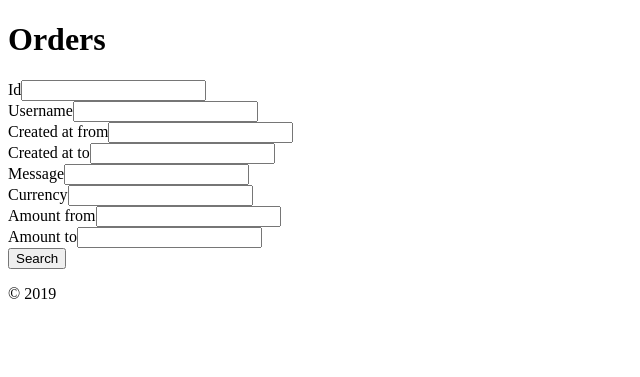
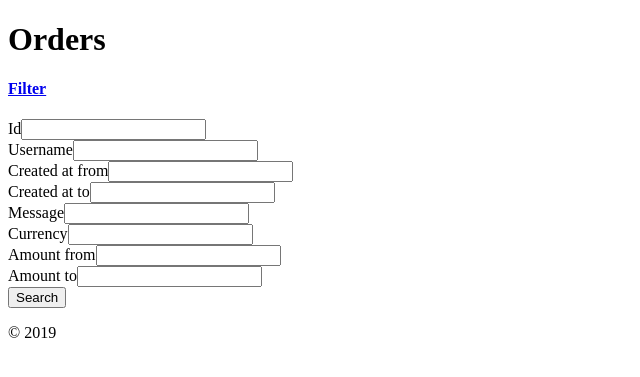
Before and after one commit to michael-vostrikov/yii2-prototype-example, a Yii app: template frontend/views/order/index.php in a window 1280 px wide. Shown: the top 377 px of the page, without its empty margins (0-640 px from the left). Run offline with PHP 8.4 and a stand-in for Yii, Linux system fonts and the light colour scheme; the template is opened without the code that fills it: most values are stand-ins (such as "Sample title", 1, 10 or a date in 2020); form fields are guessed from the names that the template uses; data that the repository does not hold is empty; some libraries are stand-ins or nearby versions.

Commit message:
Change filter panel markup

```diff
--- a/frontend/views/order/index.php
+++ b/frontend/views/order/index.php
@@ -9,11 +9,29 @@ use yii\grid\GridView;
 
 $this->title = Yii::t('app', 'Orders');
 $this->params['breadcrumbs'][] = $this->title;
+
+$filterPanelExpanded = $searchModel->hasFilters();
 ?>
 <div class="order-index">
 
     <h1><?= Html::encode($this->title) ?></h1>
-    <?= $this->render('_search', ['model' => $searchModel]) ?>
+
+    <div class="panel-group" id="filter" role="tablist">
+        <div class="panel panel-default">
+            <div class="panel-heading" role="tab" id="filter-header">
+                <h4 class="panel-title">
+                    <a role="button" data-toggle="collapse" data-parent="#filter" href="#filter-body" aria-expanded="<?= ($filterPanelExpanded ? 'true' : 'false') ?>" aria-controls="filterBody">
+                    <?= Yii::t('app', 'Filter') ?>
+                    </a>
+                </h4>
+            </div>
+            <div id="filter-body" class="panel-collapse collapse <?= ($filterPanelExpanded ? 'in' : 'out') ?>" role="tabpanel" aria-labelledby="filter-header">
+                <div class="panel-body">
+                    <?= $this->render('_search', ['model' => $searchModel]) ?>
+                </div>
+            </div>
+        </div>
+    </div>
 
     <?= GridView::widget([
         'dataProvider' => $dataProvider,
```
Also changed, not shown: frontend/models/OrderSearch.php (+15 -0 lines).
